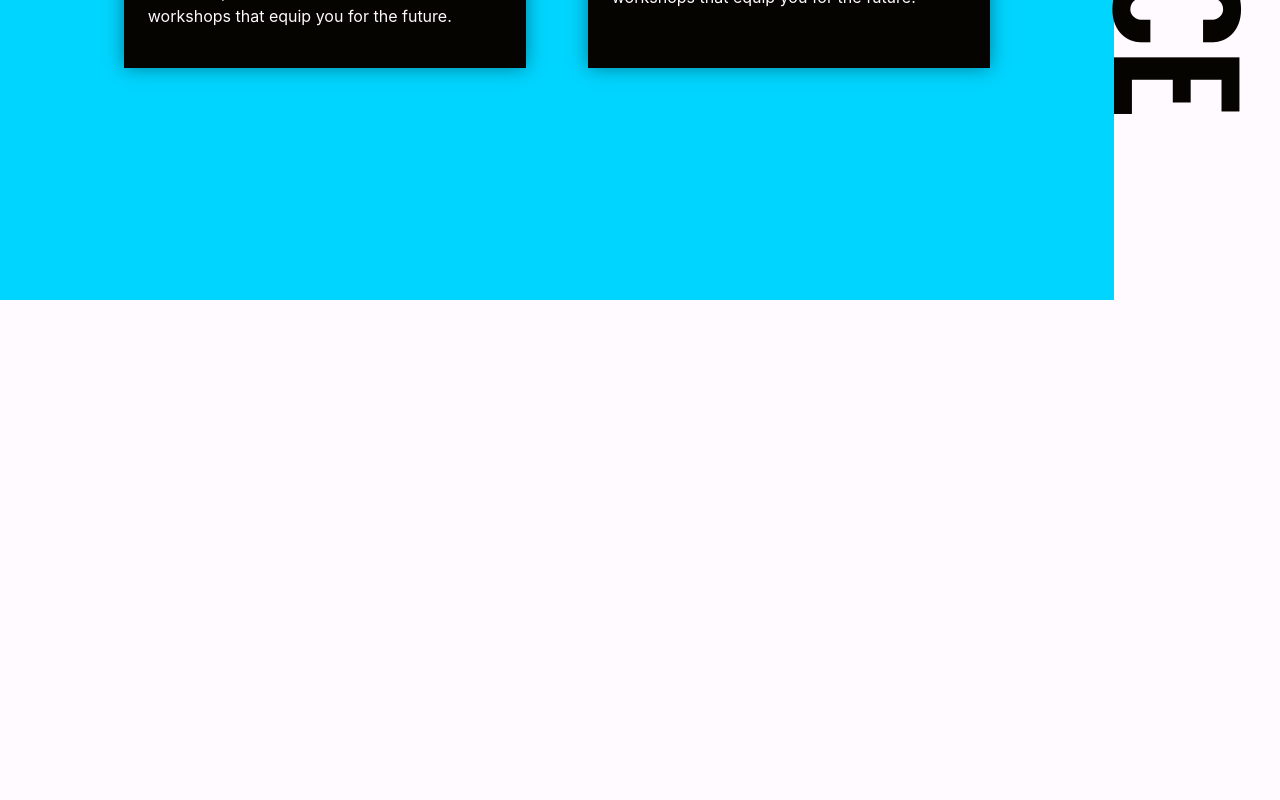
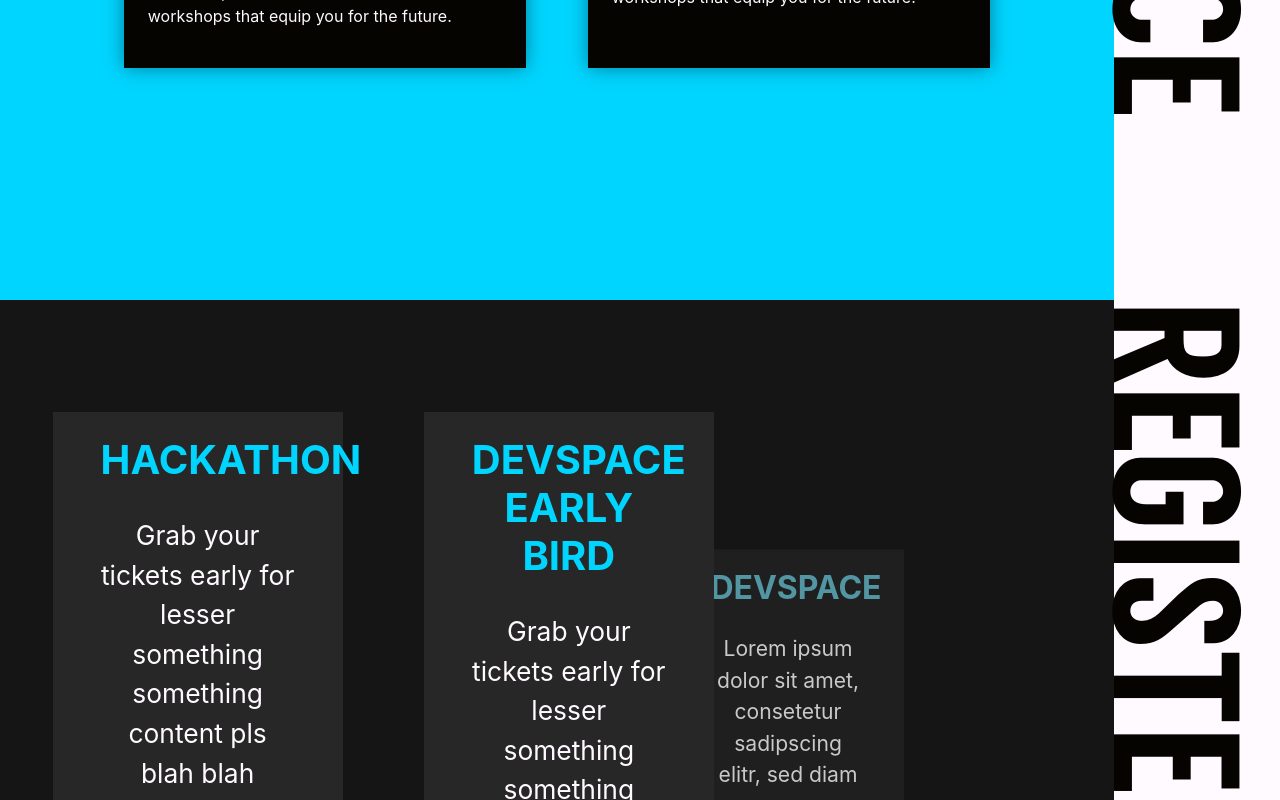
Before and after one commit to csivitu/Devspace20-Frontend, a React (Create React App) app: page / in a window 1280 px wide. Shown: the part 500-1300 px from the top of the page. Before the commit the page ends 800 px from the top, so only its background shows below. Built offline with nearby package versions, Linux system fonts and the light colour scheme.

Commit message:
feat: registration section

```diff
--- a/src/App.js
+++ b/src/App.js
@@ -1,7 +1,7 @@
 import React from 'react';
 import Section from './components/section';
 import { Container, Row, Col } from 'react-bootstrap';
-
+import classnames from 'classnames';
 
 
 function generateDevspaceFeatures() {
@@ -58,12 +58,81 @@ function generateDevspaceFeatures() {
     );
 
 }
+
+function generateRegistrationFeatures() {
+    const events = [
+        {
+            name: 'HACKATHON',
+            description: 'Grab your tickets early for lesser something something content pls blah blah access to talks'
+        },
+        {
+            name: 'DEVSPACE EARLY BIRD',
+            description: 'Grab your tickets early for lesser something something content pls blah blah access to talks',
+            cost: '₹ 275'
+        },
+        {
+            name: 'DEVSPACE',
+            description: 'Lorem ipsum dolor sit amet, consetetur sadipscing elitr, sed diam nonumy eirmod',
+            cost: '₹₹₹'
+        }
+    ]
+    function registerFeature(event) {
+        const classes = {
+            active: "register-box",
+            inactive: "register-box-inactive"
+        }
+        var getClass = {}
+        if (event.name === "DEVSPACE") {
+            getClass.box = classes.inactive;
+        }
+        else {
+            getClass.box = classes.active
+        }
+        if (event.name === "HACKATHON") {
+            getClass.display = "hide"
+        }
+        return (
+            <div className={classnames("d-flex", "flex-column "+getClass.box)}>
+                <h1 className="heading-text px-5 pt-4">{event.name}</h1>
+                <p className="event-description px-5">{event.description}</p>
+                <p className={classnames("cost mt-3 "+getClass.display)}>{event.cost}</p>
+                <div className="mt-auto p-5">
+                    <button className="register-button mx-auto">REGISTER</button>
+                </div>
+            </div>
+        )
+    }
+
+    const features = [];
+    for (const event of events) {
+        features.push((
+            <Col md={4} className="d-flex justify-content-center">
+                {registerFeature(event)}
+            </Col>
+        ))
+    }
+    return (
+        <Row className="justify-content-center">
+            {features}
+        </Row>
+    )
+}
 class App extends React.Component {
     componentDidMount() {
     }
     render() {
+        const colors = {
+            white: '#fffaff',
+            blue: '#00D5FF',
+            red: '#FF2A00',
+            black: '#050401',
+            notsoblack: '#151515',
 
+            textblue: 'rgba(6, 47, 123, 0.3)'
+        }
         return (
+            <div>
+
                 <div>
                     {Section({
                         headingText: 'DEVSPACE',
@@ -72,9 +141,23 @@ class App extends React.Component {
                                 {generateDevspaceFeatures()}
                             </Container>
                         ),
-                    headingAlignment: 'right'
+                        headingAlignment: 'right',
+                        bgcolor: colors.blue
                     })}
                 </div>
+                <div>
+                    {Section({
+                        headingText: 'REGISTER',
+                        content: (
+                            <Container className="pt-3" fluid={true}>
+                                {generateRegistrationFeatures()}
+                            </Container>
+                        ),
+                        headingAlignment: 'right',
+                        bgcolor: colors.notsoblack
+                    })}
+                </div>
+            </div >
         );
     }
 }
--- a/src/assets/styles/components/App.scss
+++ b/src/assets/styles/components/App.scss
@@ -0,0 +1,3 @@
+body {
+    font-family: Langdon;
+}
--- a/src/assets/styles/components/section.scss
+++ b/src/assets/styles/components/section.scss
@@ -1,16 +1,16 @@
 .section {
-    display:flex;
+  display: flex;
   .section-heading {
     min-height: 100vh;
-        top:0;
+    top: 0;
     height: 100%;
     background-color: $white;
     color: $black;
     div {
       position: sticky;
-            top:0;
+      top: 0;
       font-size: 14vw;
-            line-height: 0.50;
+      line-height: 0.5;
       font-family: Langdon;
       writing-mode: vertical-lr;
       text-orientation: mixed;
@@ -19,18 +19,64 @@
 
   .section-content {
     min-height: 100vh;
-        background-color: $blue;
+    // background-color: $blue;
     flex-grow: 1;
   }
 
   .section-heading-left {
-        padding-left:3%;
+    padding-left: 3%;
     div {
       transform: rotate(-180deg);
     }
   }
 
   .section-heading-right {
-        padding-right:6%;
+    padding-right: 6%;
   }
 }
+
+.register-box, .register-box-inactive {
+  background-color: $slightlyblack;
+  width: 85%;
+  height: 80%;
+  margin-left: 3vh;
+  margin-top: 12vh;
+  z-index: 2;
+  .heading-text {
+    color: $blue;
+    text-align: center;
+    font-weight: bold;
+  }
+  .event-description {
+    color: $white;
+    font-size: 3.3vh;
+    text-align: center;
+    margin-top: 3vh;
+  }
+  .register-button {
+    font-size: 2.5vh;
+    font-weight: 600;
+    border-style: none;
+    padding: 2vh 5vh 2vh 5vh;
+    background-color: $blue;
+    display: block;
+    margin-bottom: 0px;
+  }
+  .cost {
+    color: $blue;
+    text-align: center;
+    font-weight: bold;
+    background-color: $notsoblack;
+    font-size: 3rem;
+    padding: 0.865rem;
+  }
+  .hide {
+      display: none;
+  }
+}
+
+.register-box-inactive {
+    transform: scale(0.8) translate(-190px, 80px);
+    filter: brightness(80%) grayscale(60%);
+    z-index: 1;
+}
--- a/src/assets/styles/theme_variables.scss
+++ b/src/assets/styles/theme_variables.scss
@@ -3,5 +3,7 @@ $white: #fffaff;
 $blue: #00D5FF;
 $red: #FF2A00;
 $black: #050401;
+$notsoblack: #151515;
+$slightlyblack: #272727;
 
 $text-blue: rgba(6, 47, 123, 0.3);
--- a/src/components/section.js
+++ b/src/components/section.js
@@ -14,7 +14,7 @@ export default function Section(props) {
         props.headingAlignment = 'left';
     }
     return (
-        <div className="section">
+        <div className="section" style={{backgroundColor: props.bgcolor}}>
             <div
             style = {{
                 order: contentOrder.heading,
```
Lines whose indentation alone changed are shown as unchanged.
